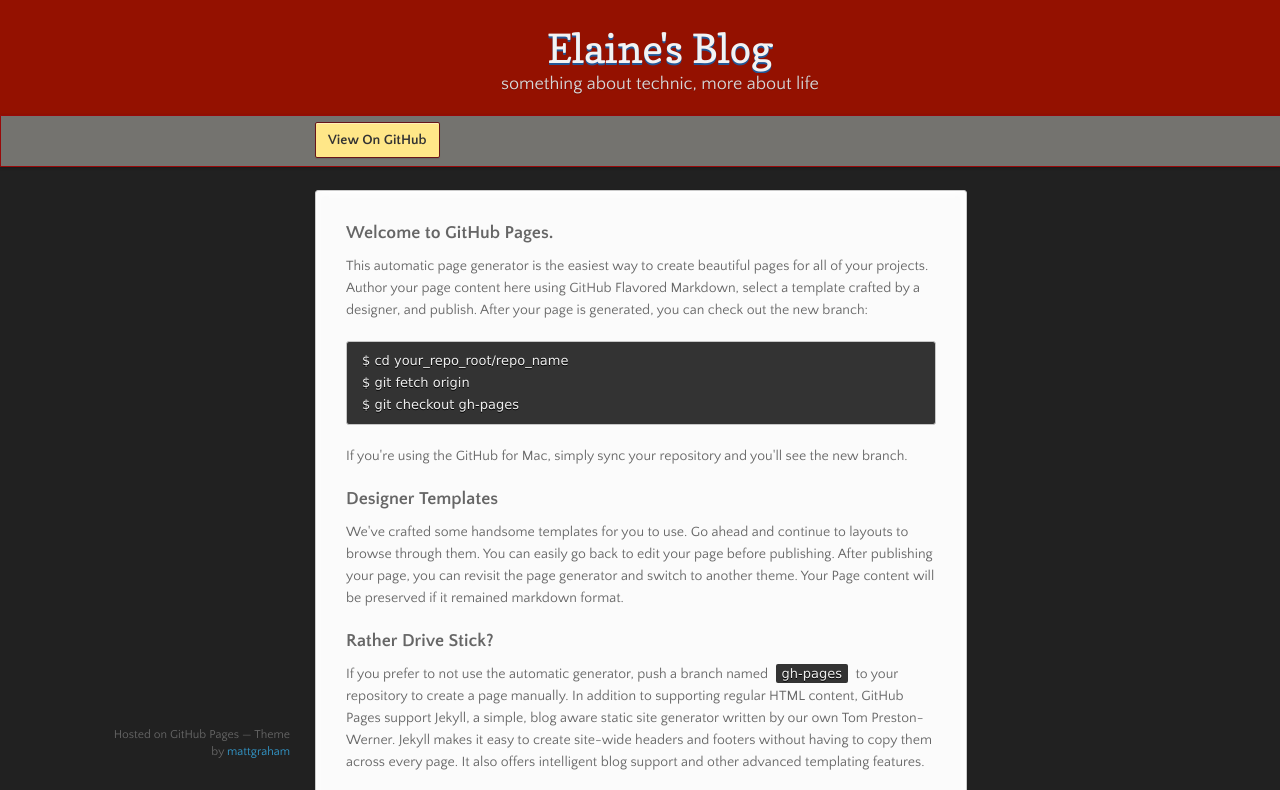
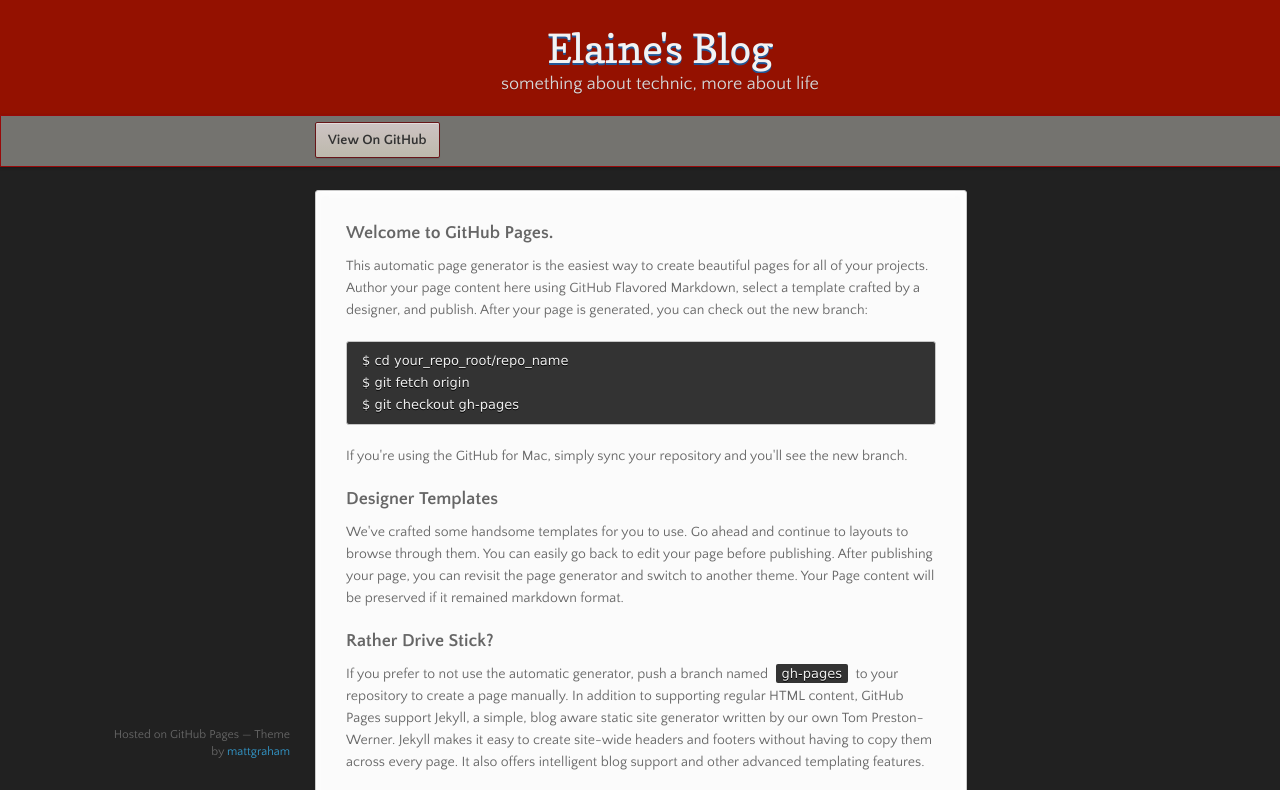
Before and after one commit to GHElaine/ghelaine.github, a plain HTML site: page index.html in a window 1280 px wide. In both pictures the pointer is over the link "View On GitHub". Shown: the top 790 px of the page. Drawn offline with nearby package versions, Linux system fonts and the light colour scheme.

Commit message:
change color of button

```diff
--- a/stylesheets/styles.css
+++ b/stylesheets/styles.css
@@ -738,13 +738,13 @@
   text-align: center;
 }
 #banner .button:hover {
-  background: -webkit-gradient(linear, 50% 0%, 50% 100%, color-stop(0%, #ffe788), color-stop(100%, #ffe788));
-  background: -webkit-linear-gradient(#ffe788, #ffe788);
-  background: -moz-linear-gradient(#ffe788, #ffe788);
-  background: -o-linear-gradient(#ffe788, #ffe788);
-  background: -ms-linear-gradient(#ffe788, #ffe788);
-  background: linear-gradient(#ffe788, #ffe788);
-  background-color: #ffeca0;
+  background: -webkit-gradient(linear, 50% 0%, 50% 100%, color-stop(0%, #CDC3C3), color-stop(100%, #BDB9AC));
+  background: -webkit-linear-gradient(#CDC3C3, #BDB9AC);
+  background: -moz-linear-gradient(#CDC3C3, #BDB9AC);
+  background: -o-linear-gradient(#CDC3C3, #BDB9AC);
+  background: -ms-linear-gradient(#CDC3C3, #BDB9AC);
+  background: linear-gradient(#CDC3C3, #BDB9AC);
+  background-color: #CDC3C3;
 }
 #banner .fork {
   position: fixed;
```
